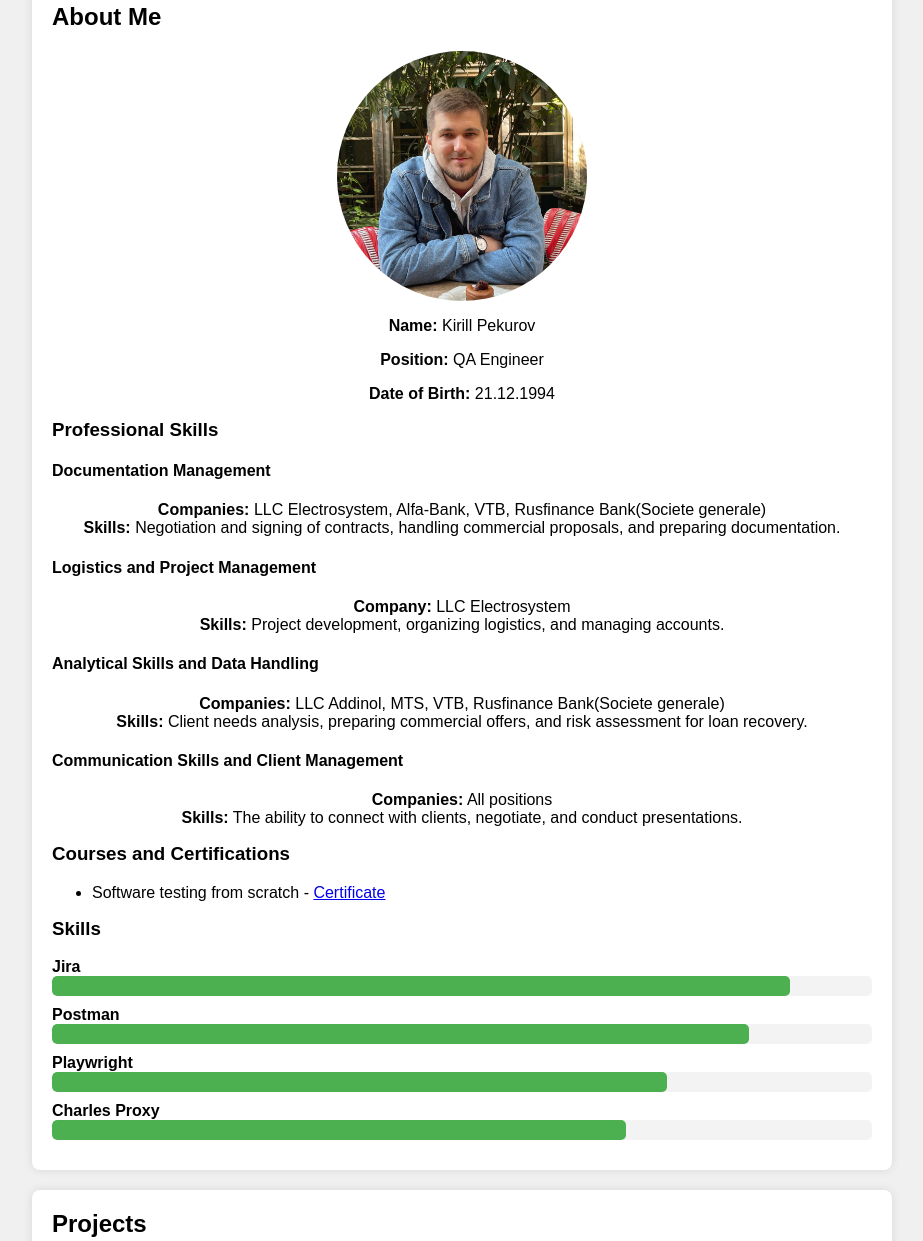
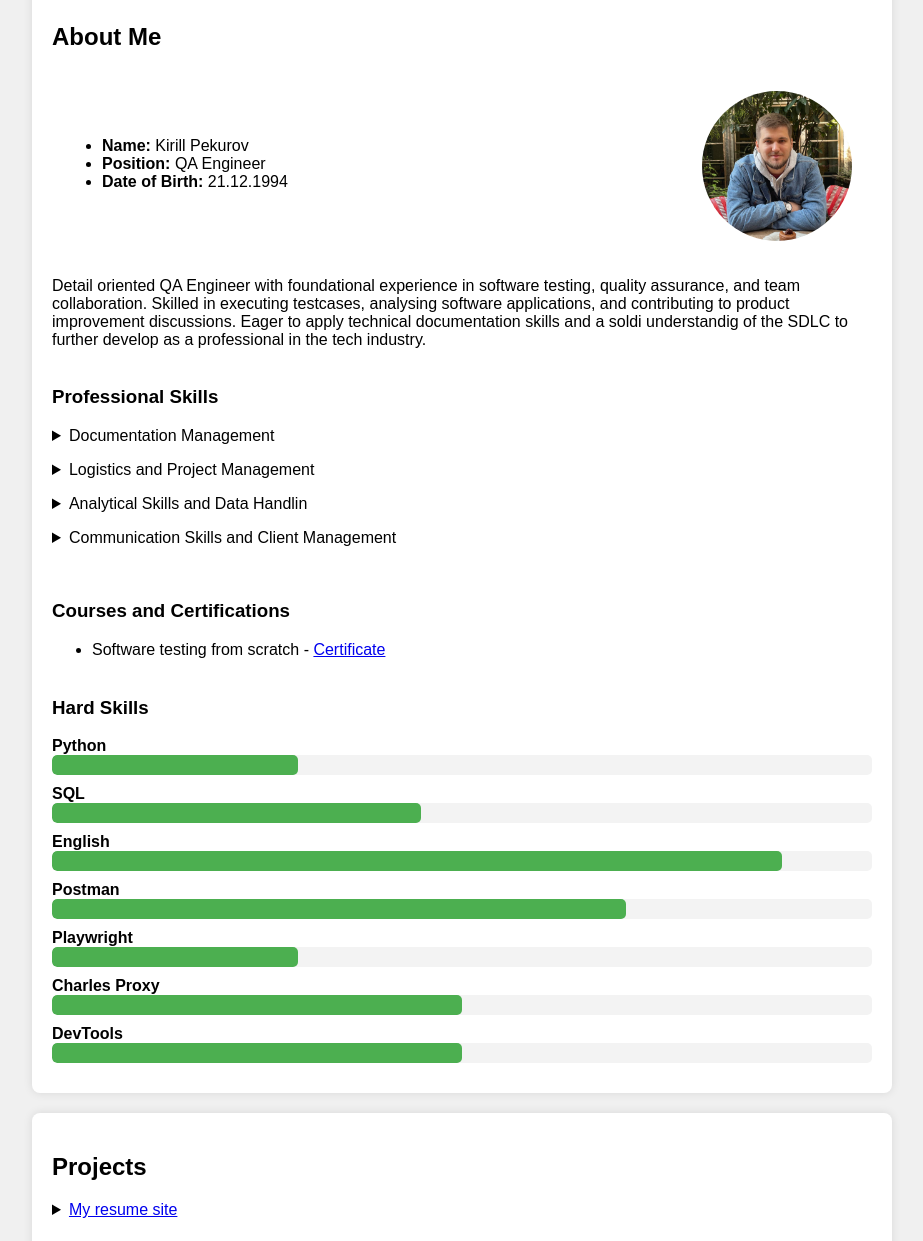
Before and after one commit to Rook-9/pekurov.github.io, a plain HTML site: page index.html in a window 1280 px wide. Shown: the part 75-1316 px from the top of the page, without its empty margins (178-1101 px from the left). Drawn offline with Linux system fonts and the light colour scheme.

Commit message:
add details elements to page, add github link

```diff
--- a/index.html
+++ b/index.html
@@ -22,40 +22,61 @@
     <main>
         <section id="about-me">
             <h1>About Me</h1>
-            <img src="images/myPhoto.jpg" alt="Photo of Kirill Pekurov"
-                style="max-width: 250px; border-radius: 50%; aspect-ratio: 1 / 1; object-fit: cover">
-            <p><strong>Name:</strong> Kirill Pekurov</p>
-            <p><strong>Position:</strong> QA Engineer</p>
-            <p><strong>Date of Birth:</strong> 21.12.1994</p>
+            <div class="container">
+                <ul>
+                    <li><strong>Name:</strong> Kirill Pekurov</li>
+                    <li><strong>Position:</strong> QA Engineer</li>
+                    <li><strong>Date of Birth:</strong> 21.12.1994</li>
+                </ul>
+                <img src="images/myPhoto.jpg" alt="Photo of Kirill Pekurov">
+            </div>
+            <p>Detail oriented QA Engineer with foundational experience in software testing, quality assurance, and team
+                collaboration. Skilled in executing testcases, analysing software applications, and contributing to
+                product improvement discussions. Eager to apply technical documentation skills and a soldi understandig
+                of the SDLC to further develop as a professional in the tech industry.
+            </p>
             <h3>Professional Skills</h3>
 
-            <h4>Documentation Management</h4>
+
+            <details>
+                <summary>Documentation Management</summary>
                 <p>
                     <strong>Companies:</strong> LLC Electrosystem, Alfa-Bank, VTB, Rusfinance Bank(Societe generale)<br>
                     <strong>Skills:</strong>
                     Negotiation and signing of contracts, handling commercial proposals, and preparing documentation.
+                    It was my day to day routine to work with documentation of all kinds: checks, invoices, tech
+                    documentation of any kind, passports, bills.
                 </p>
+            </details>
 
-            <h4>Logistics and Project Management</h4>
+            <details>
+                <summary>Logistics and Project Management</summary>
                 <p>
                     <strong>Company:</strong> LLC Electrosystem<br>
                     <strong>Skills:</strong>
                     Project development, organizing logistics, and managing accounts.
+                    One of the comon project was like: Deliver 2 tonns of underwater electric cable asap. So I had to
+                    negotiate with the factory for faster release of the cable, with warehouse so the cable was included
+                    in the next delivery, with logistics team, with driver and also with client.
                 </p>
-
-            <h4>Analytical Skills and Data Handling</h4>
+            </details>
+            <details>
+                <summary>Analytical Skills and Data Handlin</summary>
                 <p>
                     <strong>Companies:</strong> LLC Addinol, MTS, VTB, Rusfinance Bank(Societe generale)<br>
                     <strong>Skills:</strong>
                     Client needs analysis, preparing commercial offers, and risk assessment for loan recovery.
                 </p>
+            </details>
 
-            <h4>Communication Skills and Client Management</h4>
+            <details>
+                <summary>Communication Skills and Client Management</summary>
                 <p>
                     <strong>Companies:</strong> All positions<br>
                     <strong>Skills:</strong>
                     The ability to connect with clients, negotiate, and conduct presentations.
                 </p>
+            </details>
             <!-- Courses and Certifications Section -->
             <h3>Courses and Certifications</h3>
             <ul>
@@ -64,29 +85,47 @@
             </ul>
 
             <!-- Skills Section -->
-            <h3>Skills</h3>
+            <h3>Hard Skills</h3>
             <div class="skill">
-                <span>Jira</span>
+                <span>Python</span>
                 <div class="progress-bar">
-                    <div class="progress" style="width: 90%;"></div>
+                    <div class="progress" style="width: 30%;"></div>
+                </div>
+            </div>
+            <div class="skill">
+                <span>SQL</span>
+                <div class="progress-bar">
+                    <div class="progress" style="width: 45%;"></div>
+                </div>
+            </div>
+            <div class="skill">
+                <span>English</span>
+                <div class="progress-bar">
+                    <div class="progress" style="width: 89%;"></div>
                 </div>
             </div>
             <div class="skill">
                 <span>Postman</span>
                 <div class="progress-bar">
-                    <div class="progress" style="width: 85%;"></div>
+                    <div class="progress" style="width: 70%;"></div>
                 </div>
             </div>
             <div class="skill">
                 <span>Playwright</span>
                 <div class="progress-bar">
-                    <div class="progress" style="width: 75%;"></div>
+                    <div class="progress" style="width: 30%;"></div>
                 </div>
             </div>
             <div class="skill">
                 <span>Charles Proxy</span>
                 <div class="progress-bar">
-                    <div class="progress" style="width: 70%;"></div>
+                    <div class="progress" style="width: 50%;"></div>
+                </div>
+            </div>
+            <div class="skill">
+                <span>DevTools</span>
+                <div class="progress-bar">
+                    <div class="progress" style="width: 50%;"></div>
                 </div>
             </div>
         </section>
@@ -95,7 +134,12 @@
 
         <section id="projects">
             <h2>Projects</h2>
-            <p>Описание твоих проектов.</p>
+            <details>
+                <summary><a href="https://github.com/Rook-9/pekurov.github.io">My resume site</a></summary>
+                <p>On this project I used HTML for markup and CSS to style it. Also I have used github-pages for deploy
+                    and github actions to automaticaly run crossbrowser python playwryght autotests on each push to
+                    master branch.</p>
+            </details>
     </main>
 
     <footer>
@@ -105,6 +149,7 @@
             <ul>
                 <li><a href="https://t.me/Kirill_ftw">Telegram</a></li>
                 <li><a href="https://www.linkedin.com/in/kirill-pekurov">LinkedIn</a></li>
+                <li><a href="https://github.com/Rook-9">GitHub</a></li>
             </ul>
         </section>
     </footer>
--- a/styles.css
+++ b/styles.css
@@ -40,7 +40,6 @@ nav ul li a:hover {
     text-decoration: underline;
 }
 
-/* Стили для основного контента */
 main {
     flex-grow: 1;
     width: 100%;
@@ -57,15 +56,28 @@ main section {
     box-shadow: 0 0 10px rgba(0, 0, 0, 0.1);
 }
 
+.container {
+    display: flex;
+
+    flex-wrap: wrap;
+    align-content: flex-start;
+    justify-content: space-between;
+}
+
+.container ul {
+    padding: 50px;
+}
+
 #about-me img {
-    display: block;
-    margin: 0 auto;
     max-width: 150px;
-    border-radius: 6%;
+    border-radius: 50%;
+    aspect-ratio: 1 / 1;
+    object-fit: cover;
+    padding: 20px;
 }
 
 #about-me p {
-    text-align: center;
+    text-align: left;
 }
 
 /* Общее оформление секции скиллов */
@@ -97,13 +109,21 @@ main section {
     border-radius: 5px;
 }
 
+details summary {
+    cursor: pointer;
+    margin-bottom: 1em;
+}
+
+details p,
+details ul {
+    margin-left: 20px;
+}
 
 
-h1,
-h2,
 h3 {
-    margin-top: 0;
+    margin-top: 2em;
 }
+
 
 form {
     display: flex;
```
Lines whose indentation alone changed are shown as unchanged.
